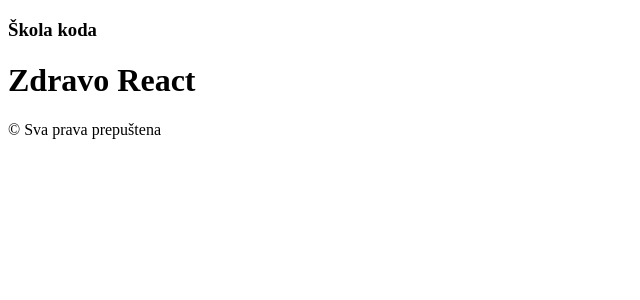
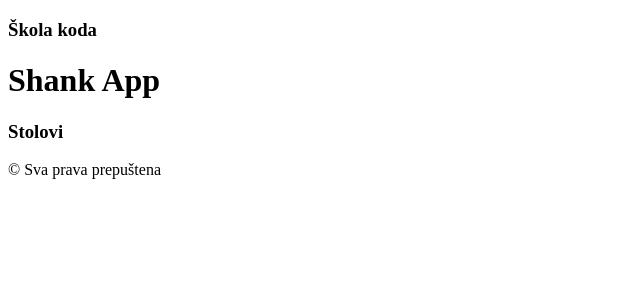
Before and after one commit to vuxor/shank-app-react, a React app: page / in a window 1280 px wide. Shown: the top 300 px of the page, without its empty margins (0-640 px from the left). Built offline with nearby package versions, Linux system fonts and the light colour scheme.

Commit message:
Dodata klasa Table

```diff
--- a/src/components/App.jsx
+++ b/src/components/App.jsx
@@ -1,6 +1,7 @@
 import React from 'react';
 import {Header} from './Header';
 import {Footer} from './Footer';
+import {Table} from './Table';
 
 export default class App extends React.Component {
   render() {
@@ -8,7 +9,8 @@
 
      <div>
         <Header />
-        <h1>Zdravo React</h1>
+        <h1>Shank App</h1>
+        <Table />
         <Footer />
       </div>
 
--- /dev/null
+++ b/src/components/Table.jsx
@@ -0,0 +1,13 @@
+import React from 'react';
+
+export class Table extends React.Component {
+
+  render() {
+    return (
+     <div>
+        <h3>Stolovi</h3>
+      </div>
+    );
+  }
+
+}
```
